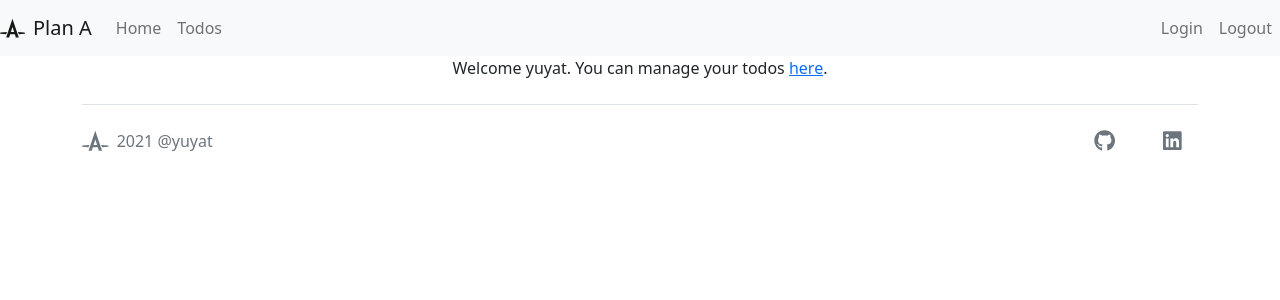
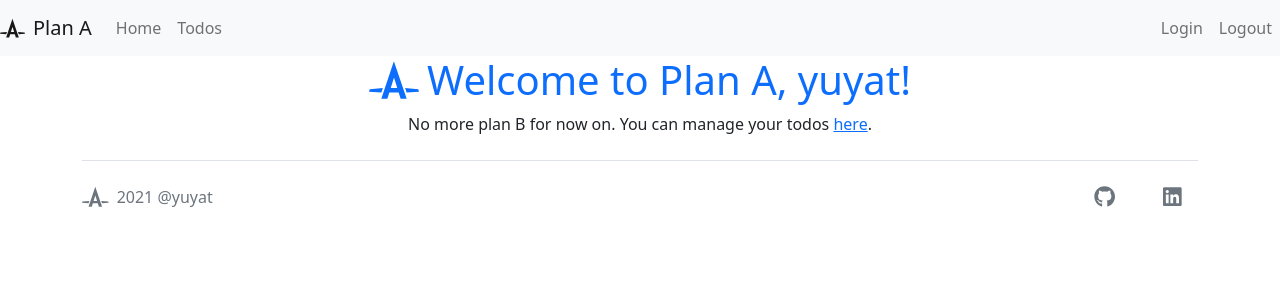
Before and after one commit to YuUitea/Plan-A, a React (Create React App) app: page /welcome/yuyat in a window 1280 px wide. Shown: the top 300 px of the page. Built offline with nearby package versions, Linux system fonts and the light colour scheme.

Commit message:
Styled welcome and todos components

```diff
--- a/src/components/todo/ListTodos.jsx
+++ b/src/components/todo/ListTodos.jsx
@@ -17,7 +17,8 @@ class ListTodosComponent extends Component {
     return (
         <div>
           <h1>List Todos</h1>
-          <table>
+          <div className="container">
+            <table className="table table-light table-striped">
               <thead>
               <tr>
                 <th>ID</th>
@@ -41,6 +42,7 @@ class ListTodosComponent extends Component {
               </tbody>
             </table>
           </div>
+        </div>
     );
   }
 }
--- a/src/components/todo/Login.jsx
+++ b/src/components/todo/Login.jsx
@@ -47,7 +47,7 @@ class LoginComponent extends Component {
     return (
         <>
           <div className="container m-3">
-            <h1 className="display-6 text-primaryflex-wrap">
+            <h1 className="display-6 text-primary flex-wrap">
               Welcome to Plan A - a simple Todo App. No more plan B.
             </h1>
             <ShowLoginMessage loginValidated={this.state.loginValidated}
--- a/src/components/todo/Welcome.jsx
+++ b/src/components/todo/Welcome.jsx
@@ -1,12 +1,21 @@
 import {Component} from "react/cjs/react.production.min";
 import {Link} from "react-router-dom";
+import {FontAwesomeIcon} from "@fortawesome/react-fontawesome";
 
 class WelcomeComponent extends Component {
   render() {
     return (
-        <div>
-          Welcome {this.props.match.params.userName}. You can manage your todos <Link to="/todos">here</Link>.
-        </div>
+        <>
+          <h1 className="display-6 text-primary flex-wrap">
+            <FontAwesomeIcon className="mb-3 me-2 mb-md-0"
+                             icon={['fab', 'autoprefixer']}
+                             size="md"/>
+            Welcome to Plan A, {this.props.match.params.userName}!
+          </h1>
+          <div className="container">
+            No more plan B for now on. You can manage your todos <Link to="/todos">here</Link>.
+          </div>
+        </>
     );
   }
 }
```
Lines whose indentation alone changed are shown as unchanged.
